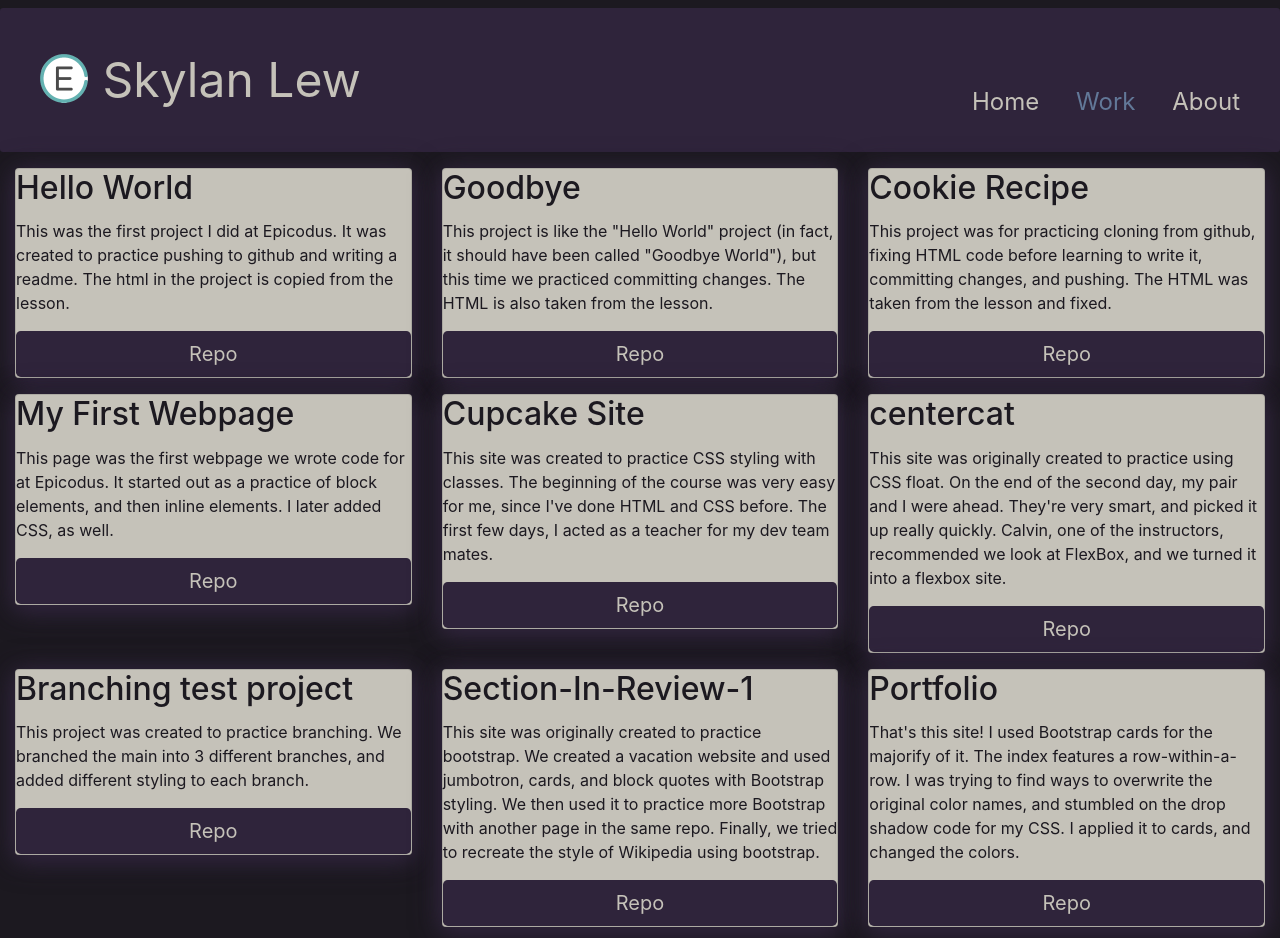
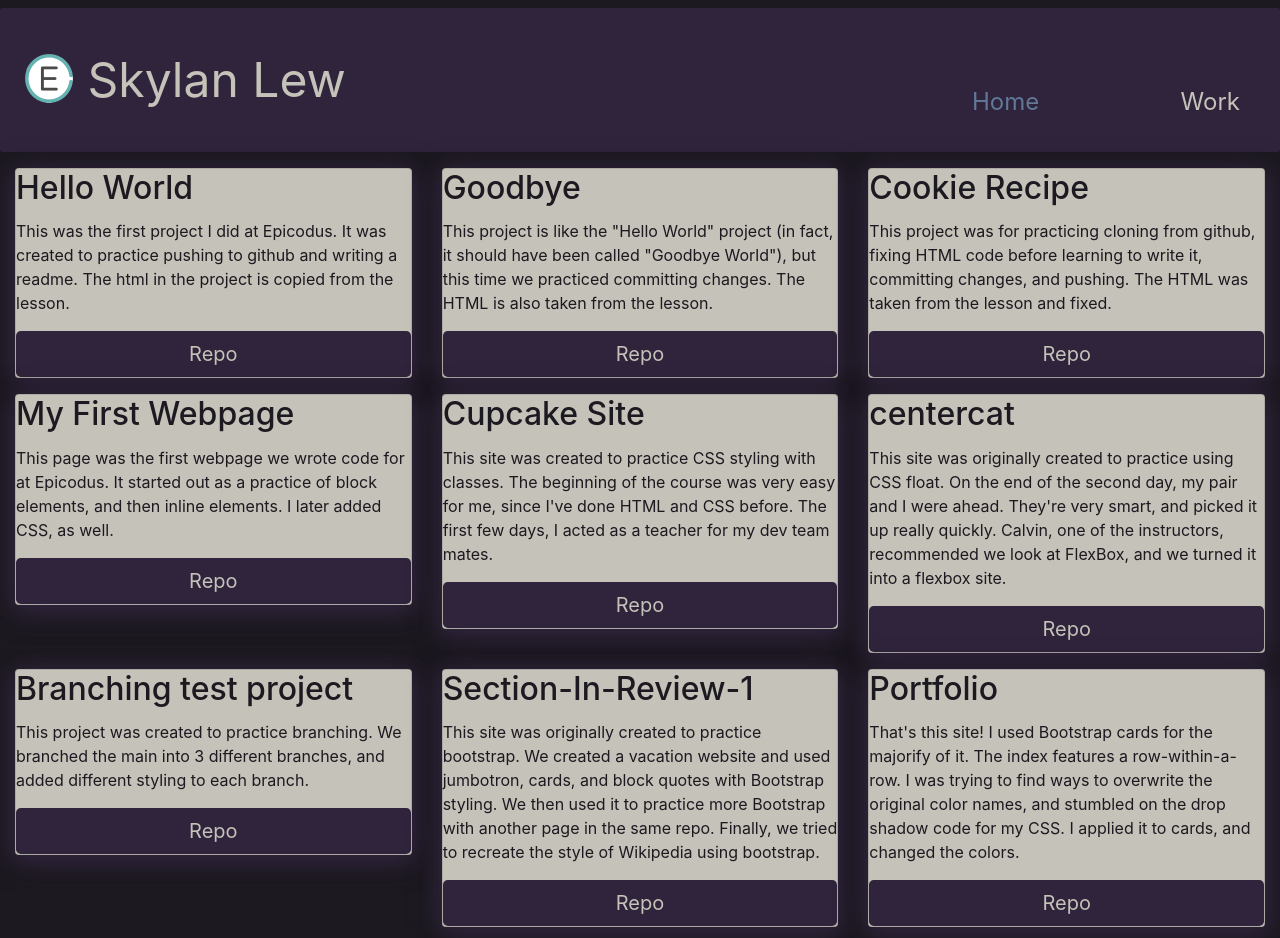
Before and after one commit to doublespoiler/portfolio, a plain HTML site: page work.html in a window 1280 px wide. Shown: the top 938 px of the page. Drawn offline with Linux system fonts and the light colour scheme.

Commit message:
Added doctype to top of html files, changed header div to remove bootstrap columns and use float in CSS instead.

```diff
--- a/work.html
+++ b/work.html
@@ -1,3 +1,4 @@
+<!DOCTYPE html>
 <html lang="en">
 <head>
   <meta charset="UTF-8">
@@ -9,12 +10,12 @@
 <body>
   <div class="container">
     <div class="row header-row">
-      <div class="logo-div col-md-6">
-        <img class="logo" src="images/epicodus.png" alt="My logo"> <a href="index.html">Skylan Lew</a>      </div>
+      <div class="logo-div">
+        <img class="logo" src="images/epicodus.png" alt="My logo"> <a href="index.html">Skylan Lew</a>
+      </div>
       <div class="navbar">
-        <a href="index.html">Home</a>
-        <a href="work.html"><span class="this-page">Work</span></a>
-        <a href="about.html">About</a>
+        <a href="index.html"><span class="this-page">Home</span></a>
+        <a href="work.html">Work</a>
       </div>
     </div>    <!-- end row header -->
     <div class="row content-row">
```
